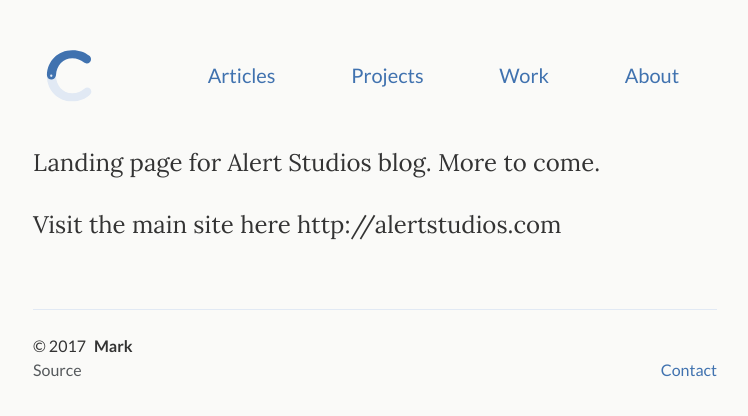
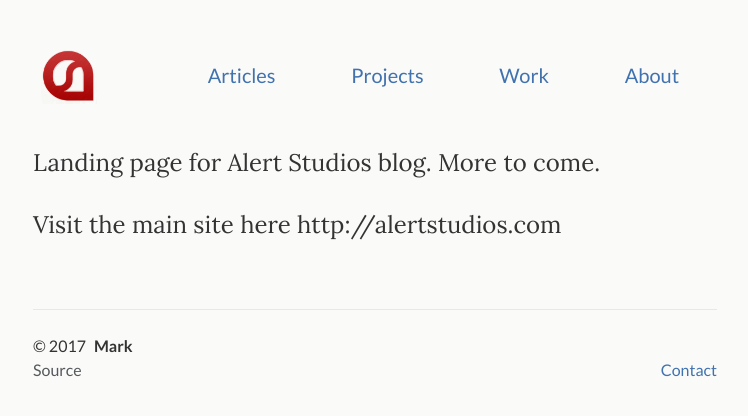
Before and after one commit to AlertStudios/alertstudios.github.io, a Jekyll site: the page built from index.md, in a window 1280 px wide. Shown: the top 416 px of the page, without its empty margins (265-1013 px from the left). Built offline with Jekyll 4.4.1, drawn with Linux system fonts in a browser that asks for light colours.

Commit message:
Style tweaks

```diff
--- a/_config.yml
+++ b/_config.yml
@@ -3,9 +3,7 @@
 # Site settings
 title: Alert Studios               # used for the html title of every page
 desc: >
-  Write an awesome description for your new site here. You can edit this
-  line in _config.yml. It will appear in your document head meta (for
-  Google search results) and in your feed.xml site description.
+  Alert Studios Blog
 
 url: http://alertstudios.com      # put your website hosting url here
 baseurl: ''                 # the subpath of your site, e.g. /blog
--- a/_includes/head.html
+++ b/_includes/head.html
@@ -18,8 +18,8 @@
   <link href="https://fonts.googleapis.com/css?family=Lato:400,700|Lora:400,400i,700" rel="stylesheet">
 
   <!-- Favicons -->
-  <link rel="apple-touch-icon" href="{{ site.baseurl }}/assets/img/apple-touch-icon.png">
-  <link rel="shortcut icon" href="{{ site.baseurl }}/assets/img/favicon.ico">
+  <link rel="apple-touch-icon" href="{{ site.baseurl }}/assets/img/AS Logo Only2 T.png">
+  <link rel="shortcut icon" href="{{ site.baseurl }}/assets/img/AS Logo Only2 T.png">
 
   <!-- CSS files -->
   <link rel="stylesheet" href="{{ site.baseurl }}/assets/css/main.css">
--- a/_includes/header.html
+++ b/_includes/header.html
@@ -1,7 +1,7 @@
 <header class="site-header">
 
   <h1 class="site-title">
-    <a href="{{ site.baseurl }}/" title="Home page"><img class="site-logo" src="{{ site.baseurl }}/assets/img/logo.svg"></a>
+    <a href="{{ site.baseurl }}/" title="Home page"><img class="site-logo" src="{{ site.baseurl }}/assets/img/AS Logo Only2 T.png"></a>
   </h1>
 
   <nav class="site-nav">
```
Also changed, not shown: assets/img/AS Logo Only2 T.png (added).
